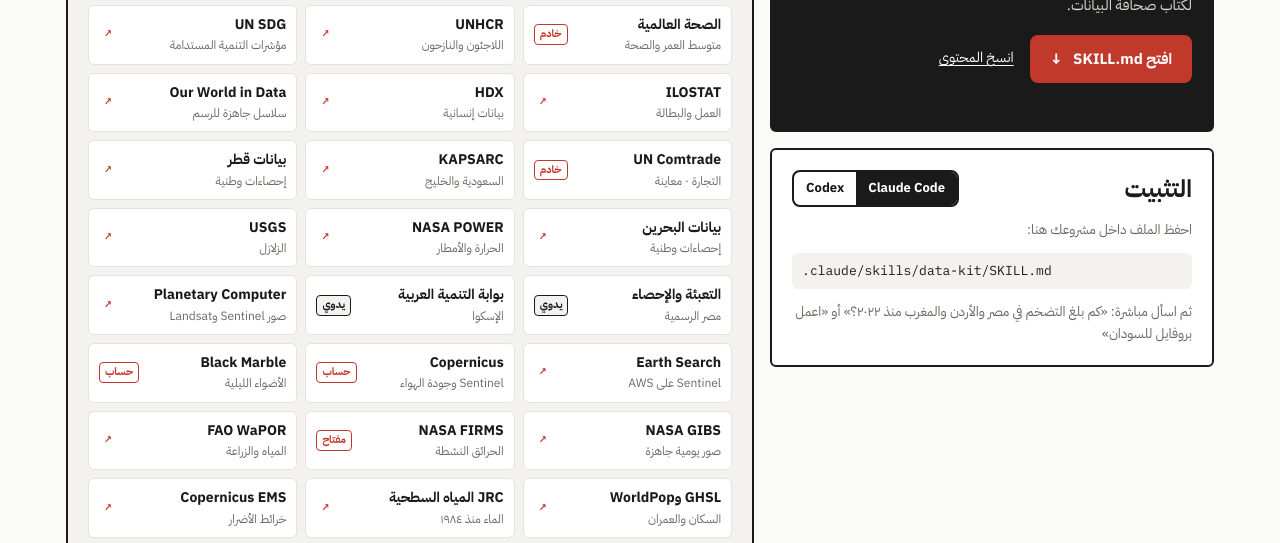
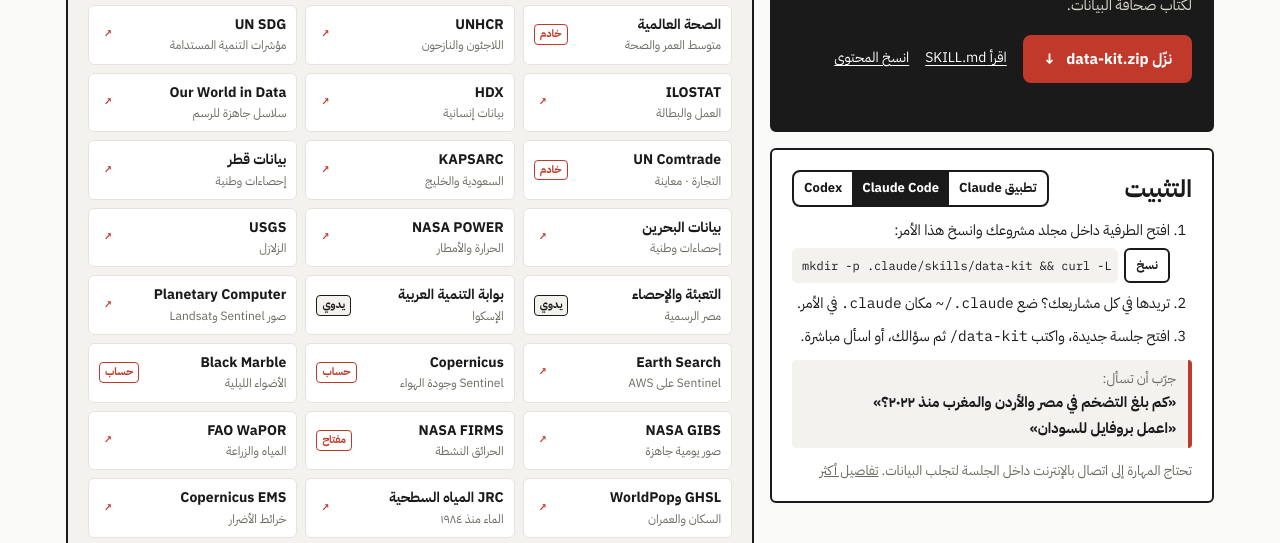
Before and after one commit to aeleraqi/data-kit, a website: page site/index.html in a window 1280 px wide. Both pictures are taken after a click on the tab "Claude Code". Shown: the part 234-777 px from the top of the page. Drawn offline with Linux system fonts and the light colour scheme; no server answers; files whose address does not match are found by name.

Commit message:
Add files via upload

```diff
--- a/site/app.js
+++ b/site/app.js
@@ -22,11 +22,9 @@
 bars(document.getElementById("b3"),[{l:"البنك ٢٣",v:33.88},{l:"الصندوق ٢٣",v:24.4,lt:1},{l:"البنك ٢٤",v:28.27},{l:"الصندوق ٢٤",v:33.3,lt:1},{l:"البنك ٢٥",v:14.07},{l:"الصندوق ٢٥",v:20.4,lt:1}],35);
 bars(document.getElementById("b2"),[{l:"٢٠٢٠",v:17.436,lt:1},{l:"٢٠٢١",v:17.619,lt:1},{l:"٢٠٢٢",v:18.871,lt:1},{l:"٢٠٢٣",v:16.912,lt:1},{l:"٢٠٢٤",v:15.254,f:1}],20);
 
-const tc=document.getElementById("tab-claude"),tx=document.getElementById("tab-codex"),ip=document.getElementById("instPath"),ih=document.getElementById("instHint");
-function setTab(c){tc.setAttribute("aria-selected",c);tx.setAttribute("aria-selected",!c);
-  ip.textContent=c?".claude/skills/data-kit/SKILL.md":".agents/skills/data-kit/SKILL.md";
-  ih.textContent=c?"ثم اسأل مباشرة: «كم بلغ التضخم في مصر والأردن والمغرب منذ ٢٠٢٢؟» أو «اعمل بروفايل للسودان»":"ثم اكتب $data-kit متبوعًا بسؤالك.";}
-tc.onclick=()=>setTab(true);tx.onclick=()=>setTab(false);
+const tabs=[...document.querySelectorAll('.inst [role=tab]')];
+tabs.forEach(t=>t.addEventListener("click",()=>{tabs.forEach(x=>{const on=x===t;x.setAttribute("aria-selected",on);document.getElementById(x.getAttribute("aria-controls")).hidden=!on;});}));
+document.querySelectorAll(".cp").forEach(b=>b.addEventListener("click",()=>{const t=b.previousElementSibling.textContent;navigator.clipboard.writeText(t).then(()=>{b.textContent="نُسخ";setTimeout(()=>b.textContent="نسخ",1500);}).catch(()=>{b.textContent="انسخ يدويًا";});}));
 const cb=document.getElementById("copyBtn"),cm=document.getElementById("copyMsg");let txt=null;
 fetch("SKILL.md").then(r=>r.ok?r.text():null).then(t=>txt=t).catch(()=>{});
 cb.addEventListener("click",()=>{if(!txt){cm.textContent="لم يُحمَّل الملف بعد. استخدم زر «افتح SKILL.md».";return;}
--- a/site/index.html
+++ b/site/index.html
@@ -26,7 +26,8 @@
       <h2 id="dlH">نزّل المهارة</h2>
       <p>تعليمات لاختيار المصدر، وبناء الطلب، ومراجعة الرقم قبل النشر. مرافقة لكتاب صحافة البيانات.</p>
       <div class="row">
-        <a class="btn" href="SKILL.md" download>افتح SKILL.md <span aria-hidden="true">↓</span></a>
+        <a class="btn" href="data-kit.zip" download>نزّل data-kit.zip <span aria-hidden="true">↓</span></a>
+        <a class="lnk" href="SKILL.md" target="_blank" rel="noopener">اقرأ SKILL.md</a>
         <button class="lnk" id="copyBtn" type="button">انسخ المحتوى</button>
       </div>
       <span class="msg" id="copyMsg" aria-live="polite"></span>
@@ -35,14 +36,47 @@
     <section class="box inst" aria-labelledby="inH">
       <div class="inst-h">
         <h2 id="inH">التثبيت</h2>
-        <div class="tabs" role="tablist" aria-label="اختر الأداة">
-          <button role="tab" id="tab-claude" aria-selected="true" type="button">Claude Code</button>
-          <button role="tab" id="tab-codex" aria-selected="false" type="button">Codex</button>
+        <div class="tabs" role="tablist" aria-label="أين تستخدم المهارة؟">
+          <button role="tab" id="tab-app" aria-controls="p-app" aria-selected="true" type="button">تطبيق Claude</button>
+          <button role="tab" id="tab-cc" aria-controls="p-cc" aria-selected="false" type="button">Claude Code</button>
+          <button role="tab" id="tab-cx" aria-controls="p-cx" aria-selected="false" type="button">Codex</button>
         </div>
       </div>
-      <p class="small">احفظ الملف داخل مشروعك هنا:</p>
-      <div class="code mono" id="instPath">.claude/skills/data-kit/SKILL.md</div>
-      <p class="small" id="instHint">ثم اسأل مباشرة: «كم بلغ التضخم في مصر والأردن والمغرب منذ ٢٠٢٢؟» أو «اعمل بروفايل للسودان»</p>
+
+      <div class="panel" id="p-app" role="tabpanel" aria-labelledby="tab-app">
+        <ol class="steps">
+          <li>نزّل الملف <a href="data-kit.zip" download><b>data-kit.zip</b></a> ولا تفك ضغطه.</li>
+          <li>افتح <a href="https://claude.ai/customize/skills" target="_blank" rel="noopener">claude.ai/customize/skills</a> على الويب أو في تطبيق سطح المكتب (Customize ← Skills).</li>
+          <li>ارفع الملف، ثم فعّل المهارة من القائمة نفسها.</li>
+          <li>افتح محادثة جديدة واسأل.</li>
+        </ol>
+      </div>
+
+      <div class="panel" id="p-cc" role="tabpanel" aria-labelledby="tab-cc" hidden>
+        <ol class="steps">
+          <li>افتح الطرفية داخل مجلد مشروعك وانسخ هذا الأمر:
+            <div class="cmd"><code class="code mono">mkdir -p .claude/skills/data-kit &amp;&amp; curl -L -o .claude/skills/data-kit/SKILL.md https://raw.githubusercontent.com/aeleraqi/data-kit/main/SKILL.md</code><button class="cp" type="button">نسخ</button></div>
+          </li>
+          <li>تريدها في كل مشاريعك؟ ضع <bdi class="mono" dir="ltr">~/.claude</bdi> مكان <bdi class="mono" dir="ltr">.claude</bdi> في الأمر.</li>
+          <li>افتح جلسة جديدة، واكتب <bdi class="mono" dir="ltr">/data-kit</bdi> ثم سؤالك، أو اسأل مباشرة.</li>
+        </ol>
+      </div>
+
+      <div class="panel" id="p-cx" role="tabpanel" aria-labelledby="tab-cx" hidden>
+        <ol class="steps">
+          <li>افتح الطرفية داخل مجلد مشروعك وانسخ هذا الأمر:
+            <div class="cmd"><code class="code mono">mkdir -p .agents/skills/data-kit &amp;&amp; curl -L -o .agents/skills/data-kit/SKILL.md https://raw.githubusercontent.com/aeleraqi/data-kit/main/SKILL.md</code><button class="cp" type="button">نسخ</button></div>
+          </li>
+          <li>تريدها في كل مشاريعك؟ ضع <bdi class="mono" dir="ltr">~/.agents</bdi> مكان <bdi class="mono" dir="ltr">.agents</bdi> في الأمر.</li>
+          <li>افتح جلسة جديدة، واكتب <bdi class="mono" dir="ltr">$data-kit</bdi> ثم سؤالك.</li>
+        </ol>
+      </div>
+
+      <div class="try"><span class="small">جرّب أن تسأل:</span>
+        <p>«كم بلغ التضخم في مصر والأردن والمغرب منذ ٢٠٢٢؟»</p>
+        <p>«اعمل بروفايل للسودان»</p>
+      </div>
+      <p class="small">تحتاج المهارة إلى اتصال بالإنترنت داخل الجلسة لتجلب البيانات. <a href="https://github.com/aeleraqi/data-kit/blob/main/docs/INSTALL.md">تفاصيل أكثر</a></p>
     </section>
   </div>
 
--- a/site/style.css
+++ b/site/style.css
@@ -116,4 +116,13 @@
 .c .q{font-size:17px;font-weight:700;line-height:1.45}
 .c .a{font-size:14.5px}
 
+.panel .steps{margin:0;padding-inline-start:22px;display:flex;flex-direction:column;gap:8px;font-size:14.5px}
+.panel a{color:var(--accent);font-weight:700}
+.cmd{display:flex;gap:6px;align-items:stretch;margin-top:6px;direction:ltr}
+.cmd code{flex:1;min-width:0;font-size:12px;display:block}
+.cp{font:inherit;font-size:12px;font-weight:700;border:2px solid var(--line);border-radius:6px;background:#fff;cursor:pointer;padding:0 10px;color:var(--ink)}
+.try{background:var(--surface2);border-inline-start:4px solid var(--accent);border-radius:4px;padding:8px 12px;display:flex;flex-direction:column;gap:2px}
+.try p{font-weight:700;font-size:14.5px}
+.tabs button{padding:6px 10px}
+
 footer{display:flex;justify-content:space-between;flex-wrap:wrap;gap:8px;font-size:13px;color:var(--ink2);padding-top:6px}
```
